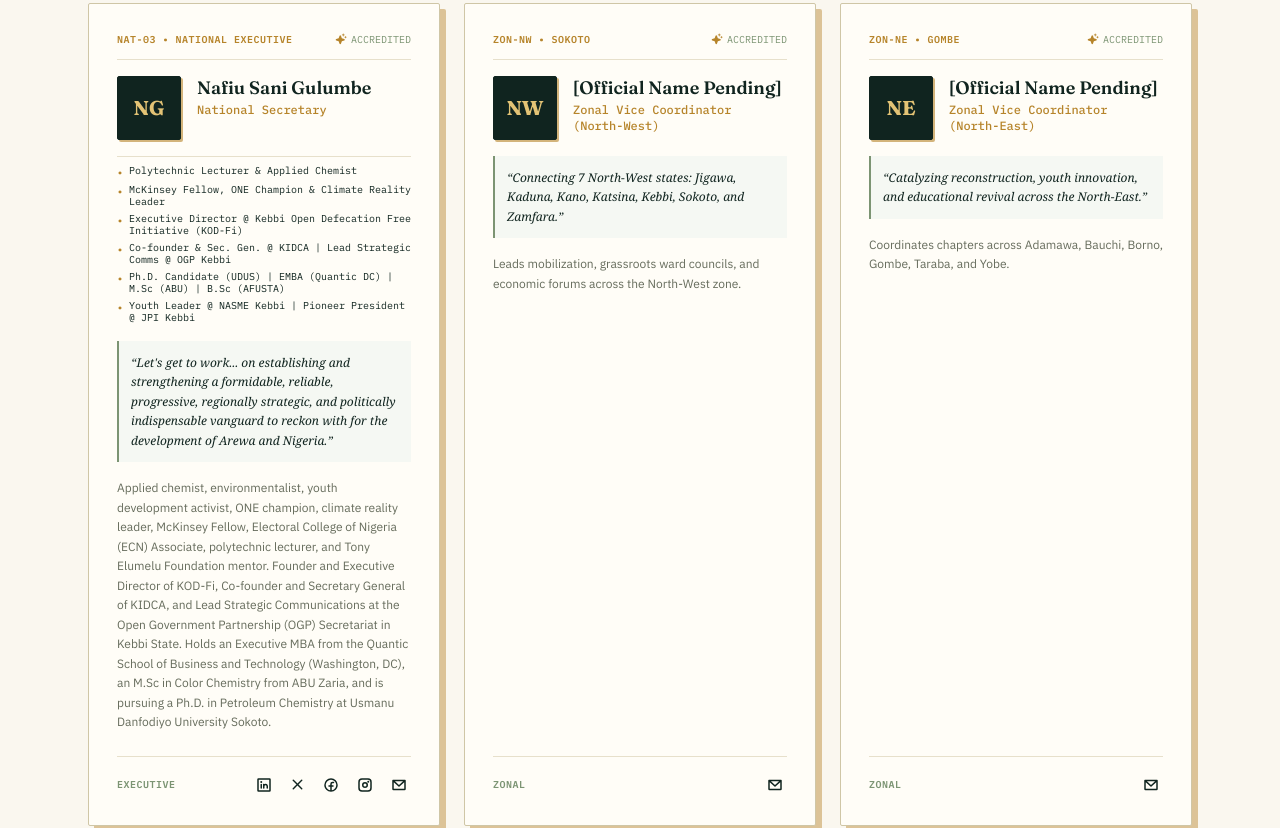
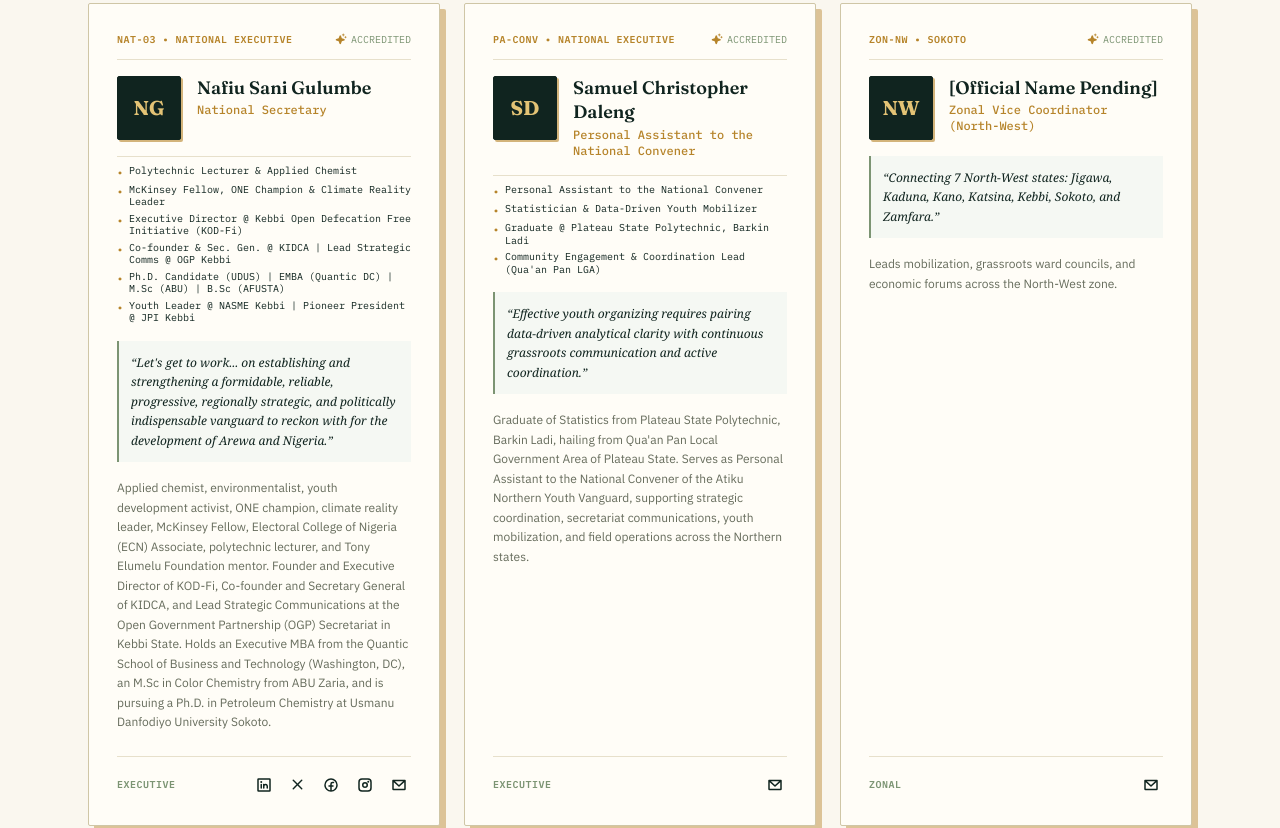
Before and after one commit to Yamojr001/anyv, a React (Vite) app: page /leadership in a window 1280 px wide. Shown: the part 1500-2328 px from the top of the page. Built offline with nearby package versions, Linux system fonts and the light colour scheme.

Commit message:
feat: add Samuel Christopher Daleng as Personal Assistant to the National Convener with portrait asset stored and commented out

```diff
--- a/src/data/leadershipData.js
+++ b/src/data/leadershipData.js
@@ -102,6 +102,28 @@ export const leadershipOfficials = [
       facebook: 'https://www.facebook.com/nafiu.gulumbe',
       instagram: 'https://www.instagram.com/nsgulumbe/',
       twitter: 'https://twitter.com/nsgulumbe'
+    }
+  },
+  {
+    id: 'exec-samuel-daleng',
+    name: 'Samuel Christopher Daleng',
+    rankTitle: 'Personal Assistant to the National Convener',
+    category: 'executive',
+    state: 'Plateau / North-Central',
+    badgeCode: 'PA-CONV',
+    // photoUrl: '/images/officials/samuel-daleng.png', // Commented out for now
+    photoUrl: '',
+    initials: 'SD',
+    portfolioRoles: [
+      'Personal Assistant to the National Convener',
+      'Statistician & Data-Driven Youth Mobilizer',
+      'Graduate @ Plateau State Polytechnic, Barkin Ladi',
+      'Community Engagement & Coordination Lead (Qua\'an Pan LGA)'
+    ],
+    quote: 'Effective youth organizing requires pairing data-driven analytical clarity with continuous grassroots communication and active coordination.',
+    bio: 'Graduate of Statistics from Plateau State Polytechnic, Barkin Ladi, hailing from Qua\'an Pan Local Government Area of Plateau State. Serves as Personal Assistant to the National Convener of the Atiku Northern Youth Vanguard, supporting strategic coordination, secretariat communications, youth mobilization, and field operations across the Northern states.',
+    socials: {
+      email: 'pa.convener@anyv.ng'
     }
   },
   {
```
Also changed, not shown: public/images/officials/samuel-daleng.png (added).
